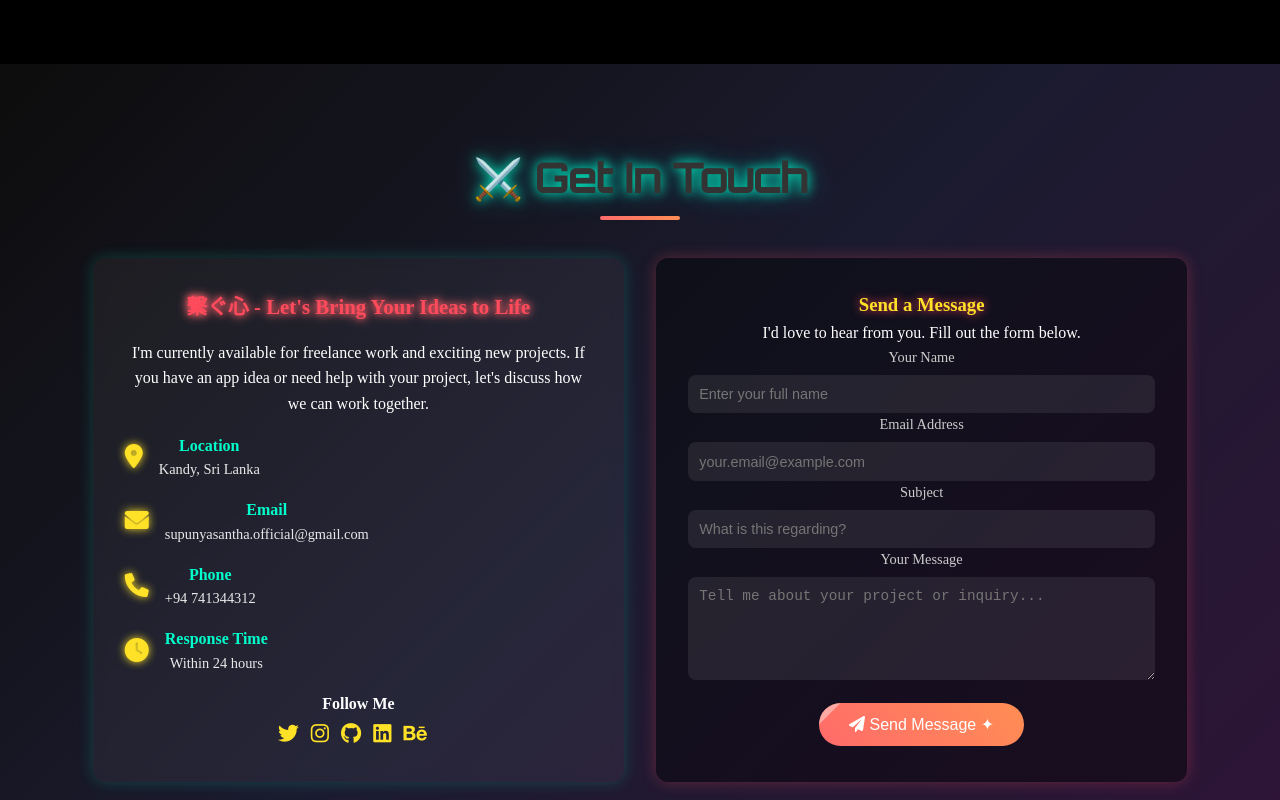
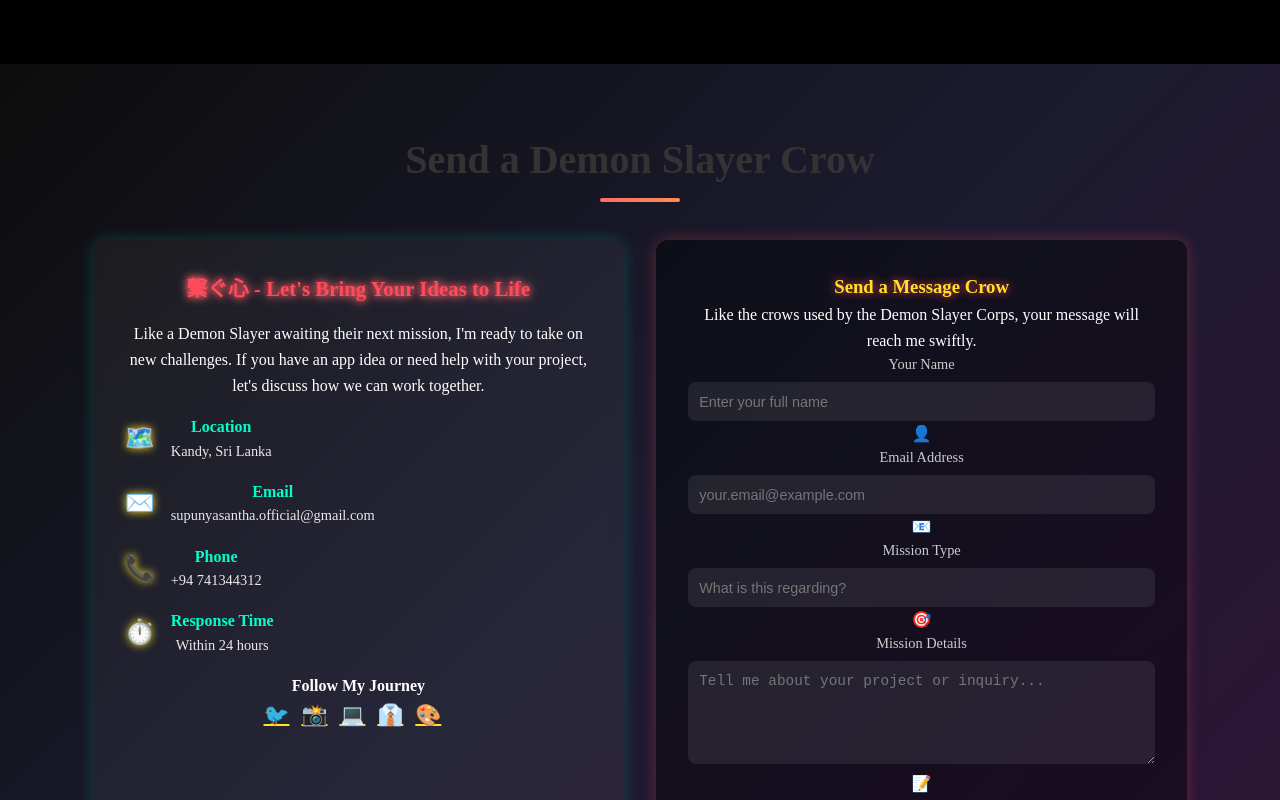
Before and after one commit to supunyasanthaofficial/anime-portfolio, a React (Create React App) app: page / in a window 1280 px wide. Shown: the part 3680-4480 px from the top of the page. Built offline with nearby package versions, Linux system fonts and the light colour scheme; a web font is replaced by a local one.

Commit message:
Add Backgrund Animation

```diff
--- a/src/components/Contact/Contact.jsx
+++ b/src/components/Contact/Contact.jsx
@@ -1,4 +1,4 @@
-import React, { useState } from "react";
+import React, { useState, useEffect, useRef } from "react";
 import "./Contact.css";
 
 const Contact = () => {
@@ -11,6 +11,29 @@ const Contact = () => {
 
   const [isSubmitting, setIsSubmitting] = useState(false);
   const [submitStatus, setSubmitStatus] = useState(null);
+  const sectionRef = useRef(null);
+  const [isVisible, setIsVisible] = useState(false);
+
+  useEffect(() => {
+    const observer = new IntersectionObserver(
+      ([entry]) => {
+        if (entry.isIntersecting) {
+          setIsVisible(true);
+        }
+      },
+      { threshold: 0.2 }
+    );
+
+    if (sectionRef.current) {
+      observer.observe(sectionRef.current);
+    }
+
+    return () => {
+      if (sectionRef.current) {
+        observer.unobserve(sectionRef.current);
+      }
+    };
+  }, []);
 
   const handleChange = (e) => {
     setFormData({
@@ -67,27 +90,53 @@ const Contact = () => {
   };
 
   return (
-    <section id="contact" className="contact section">
+    <section
+      id="contact"
+      className="contact section demon-slayer-contact"
+      ref={sectionRef}
+    >
+      {/* Animated Background Elements */}
+      <div className="demon-contact-bg">
+        <div className="bg-element contact-bg-1"></div>
+        <div className="bg-element contact-bg-2"></div>
+        <div className="bg-element contact-bg-3"></div>
+        <div className="flying-crow"></div>
+        <div className="floating-letter"></div>
+        <div className="particles-container">
+          {[...Array(12)].map((_, i) => (
+            <div key={i} className="particle"></div>
+          ))}
+        </div>
+      </div>
+
       <div className="container">
-        <h2 className="section-title demon-slayer-title">⚔️ Get In Touch</h2>
+        <div className="section-header">
+          <h2 className={`section-title ${isVisible ? "animate-in" : ""}`}>
+            <span className="title-underline">Send a Demon Slayer Crow</span>
+          </h2>
+          <div
+            className={`breathing-demon ${isVisible ? "animate-in" : ""}`}
+          ></div>
+        </div>
 
         <div className="contact-content">
           {/* LEFT SIDE - Info */}
-          <div className="contact-info">
+          <div className={`contact-info ${isVisible ? "animate-in" : ""}`}>
             <div className="contact-info-inner">
               <h3 className="jp-heading">
-                繋ぐ心 - Let's Bring Your Ideas to Life
+                <span className="text-gradient">繋ぐ心</span> - Let's Bring Your
+                Ideas to Life
               </h3>
               <p>
-                I'm currently available for freelance work and exciting new
-                projects. If you have an app idea or need help with your
-                project, let's discuss how we can work together.
+                Like a Demon Slayer awaiting their next mission, I'm ready to
+                take on new challenges. If you have an app idea or need help
+                with your project, let's discuss how we can work together.
               </p>
 
               <div className="contact-details">
                 <div className="contact-item">
                   <div className="contact-icon">
-                    <i className="fas fa-map-marker-alt"></i>
+                    <div className="icon-wrapper">🗺️</div>
                   </div>
                   <div className="contact-text">
                     <h4>Location</h4>
@@ -97,7 +146,7 @@ const Contact = () => {
 
                 <div className="contact-item">
                   <div className="contact-icon">
-                    <i className="fas fa-envelope"></i>
+                    <div className="icon-wrapper">✉️</div>
                   </div>
                   <div className="contact-text">
                     <h4>Email</h4>
@@ -107,7 +156,7 @@ const Contact = () => {
 
                 <div className="contact-item">
                   <div className="contact-icon">
-                    <i className="fas fa-phone"></i>
+                    <div className="icon-wrapper">📞</div>
                   </div>
                   <div className="contact-text">
                     <h4>Phone</h4>
@@ -117,7 +166,7 @@ const Contact = () => {
 
                 <div className="contact-item">
                   <div className="contact-icon">
-                    <i className="fas fa-clock"></i>
+                    <div className="icon-wrapper">⏱️</div>
                   </div>
                   <div className="contact-text">
                     <h4>Response Time</h4>
@@ -127,22 +176,22 @@ const Contact = () => {
               </div>
 
               <div className="social-links">
-                <h4>Follow Me</h4>
+                <h4>Follow My Journey</h4>
                 <div className="social-icons">
                   <a href="#" className="social-link" title="Twitter">
-                    <i className="fab fa-twitter"></i>
+                    <span className="social-icon">🐦</span>
                   </a>
                   <a href="#" className="social-link" title="Instagram">
-                    <i className="fab fa-instagram"></i>
+                    <span className="social-icon">📸</span>
                   </a>
                   <a href="#" className="social-link" title="GitHub">
-                    <i className="fab fa-github"></i>
+                    <span className="social-icon">💻</span>
                   </a>
                   <a href="#" className="social-link" title="LinkedIn">
-                    <i className="fab fa-linkedin"></i>
+                    <span className="social-icon">👔</span>
                   </a>
                   <a href="#" className="social-link" title="Behance">
-                    <i className="fab fa-behance"></i>
+                    <span className="social-icon">🎨</span>
                   </a>
                 </div>
               </div>
@@ -150,16 +199,24 @@ const Contact = () => {
           </div>
 
           {/* RIGHT SIDE - Form */}
-          <div className="contact-form-container">
+          <div
+            className={`contact-form-container ${
+              isVisible ? "animate-in" : ""
+            }`}
+          >
             <form className="contact-form" onSubmit={handleSubmit}>
               <div className="form-header">
-                <h3>Send a Message</h3>
-                <p>I'd love to hear from you. Fill out the form below.</p>
+                <h3>Send a Message Crow</h3>
+                <p>
+                  Like the crows used by the Demon Slayer Corps, your message
+                  will reach me swiftly.
+                </p>
               </div>
 
               <div className="form-row">
                 <div className="form-group">
                   <label htmlFor="name">Your Name</label>
+                  <div className="input-wrapper">
                     <input
                       type="text"
                       id="name"
@@ -169,10 +226,13 @@ const Contact = () => {
                       onChange={handleChange}
                       required
                     />
+                    <span className="input-icon">👤</span>
+                  </div>
                 </div>
 
                 <div className="form-group">
                   <label htmlFor="email">Email Address</label>
+                  <div className="input-wrapper">
                     <input
                       type="email"
                       id="email"
@@ -182,11 +242,14 @@ const Contact = () => {
                       onChange={handleChange}
                       required
                     />
+                    <span className="input-icon">📧</span>
+                  </div>
                 </div>
               </div>
 
               <div className="form-group">
-                <label htmlFor="subject">Subject</label>
+                <label htmlFor="subject">Mission Type</label>
+                <div className="input-wrapper">
                   <input
                     type="text"
                     id="subject"
@@ -196,10 +259,13 @@ const Contact = () => {
                     onChange={handleChange}
                     required
                   />
+                  <span className="input-icon">🎯</span>
+                </div>
               </div>
 
               <div className="form-group">
-                <label htmlFor="message">Your Message</label>
+                <label htmlFor="message">Mission Details</label>
+                <div className="input-wrapper">
                   <textarea
                     id="message"
                     name="message"
@@ -209,36 +275,42 @@ const Contact = () => {
                     onChange={handleChange}
                     required
                   ></textarea>
+                  <span className="input-icon">📝</span>
+                </div>
               </div>
 
               <button
                 type="submit"
-                className={`btn submit-btn ${isSubmitting ? "submitting" : ""}`}
+                className={`demon-slayer-btn submit-btn ${
+                  isSubmitting ? "submitting" : ""
+                }`}
                 disabled={isSubmitting}
               >
                 {isSubmitting ? (
                   <>
-                    <i className="fas fa-spinner fa-spin"></i> Sending...
+                    <span className="btn-spinner"></span>
+                    Sending Crow...
                   </>
                 ) : (
                   <>
-                    <i className="fas fa-paper-plane"></i> Send Message ✦
+                    <span className="btn-crow">🦅</span>
+                    Send Message Crow
+                    <span className="btn-sparkle"></span>
                   </>
                 )}
               </button>
 
               {submitStatus === "success" && (
                 <div className="submit-status success">
-                  <i className="fas fa-check-circle"></i>
-                  Thank you! Your message has been sent successfully.
+                  <span className="status-icon">✅</span>
+                  <span>Your crow has been dispatched successfully!</span>
                 </div>
               )}
 
               {submitStatus === "error" && (
                 <div className="submit-status error">
-                  <i className="fas fa-exclamation-circle"></i>
-                  Sorry, there was an error sending your message. Please try
-                  again.
+                  <span className="status-icon">⚠️</span>
+                  <span>The crow was intercepted! Please try again.</span>
                 </div>
               )}
             </form>
```
Lines whose indentation alone changed are shown as unchanged.
